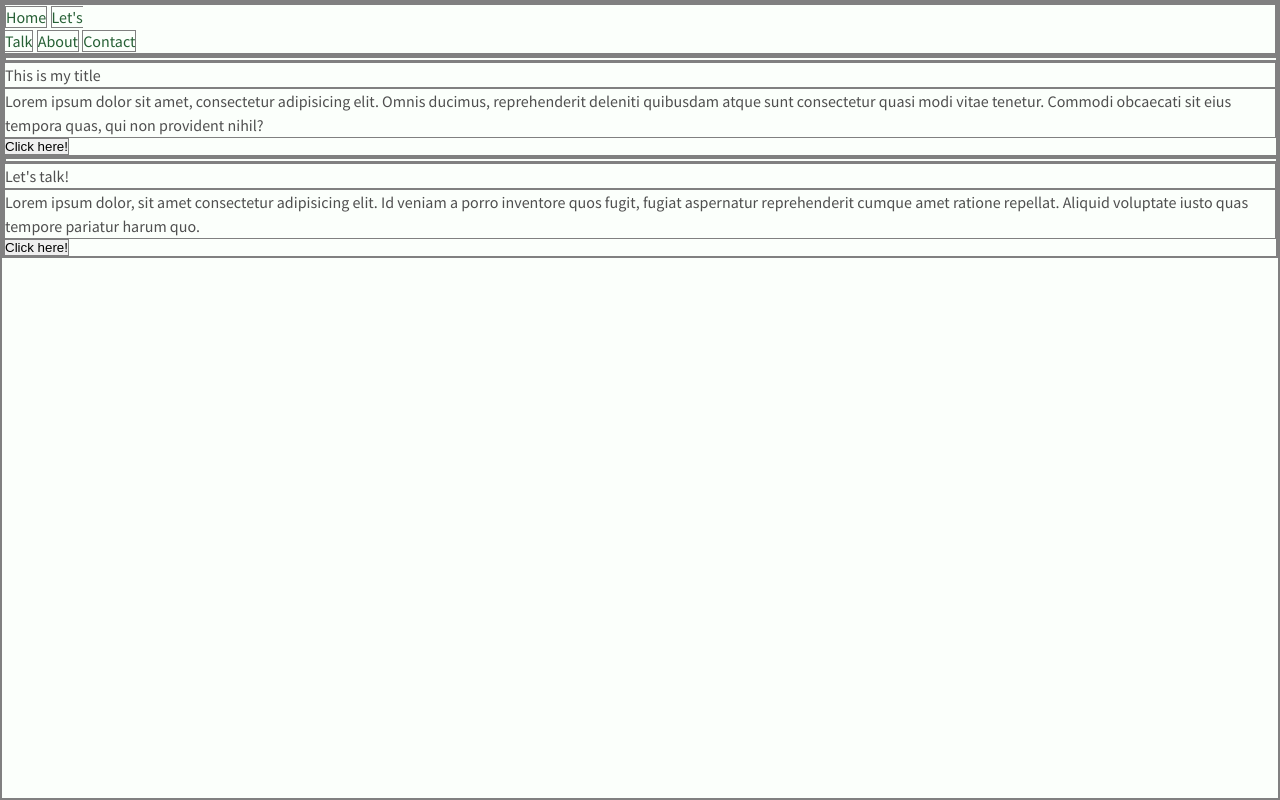
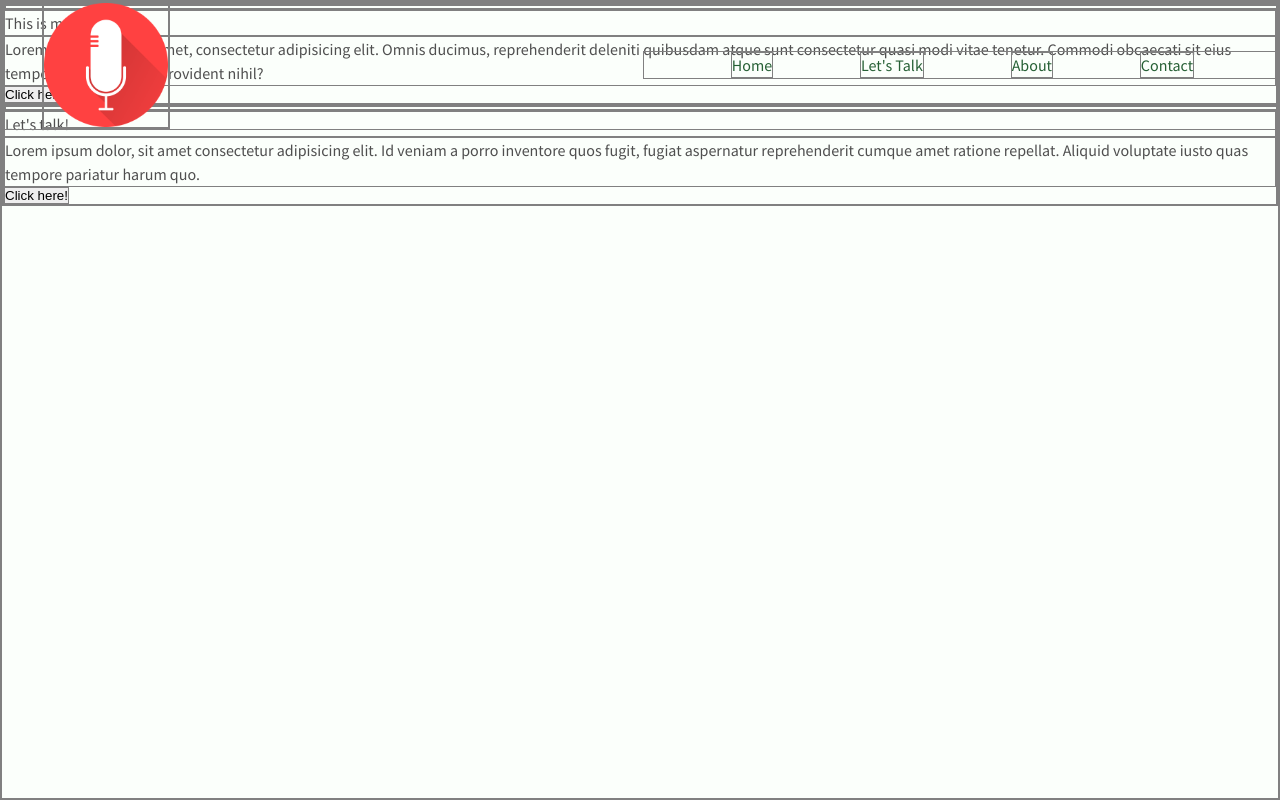
Before and after one commit to justinrivera47/talkShowWebsite, a plain HTML site: page index.html in a window 1280 px wide. Drawn offline with Linux system fonts and the light colour scheme.

Commit message:
Updated nav bar

```diff
--- a/index.css
+++ b/index.css
@@ -48,3 +48,24 @@ a{
   color:#266035;
   text-decoration: none;
 }
+
+nav {
+  display: flex;
+  justify-content: space-between;
+  align-items: center;
+  position: fixed;
+  top: 0;
+  width: 100%;
+  z-index: 999;
+}
+
+.logo {
+  width: 10%;
+  margin-left: 3%;;
+}
+
+.links {
+  width: 50%;
+  display: flex;
+  justify-content: space-evenly;
+}
--- a/index.html
+++ b/index.html
@@ -16,9 +16,12 @@
   <!-- Header Div and Nav -->
   <header>
     <nav>
-      <div>
+      <div class="logo">
+        <img src="assets/miclogo.png" alt="picture of a microphone">
+      </div>
+      <div class='links'>
         <a href="#home">Home</a>
-        <a href="#lets-talk">Let's <br>Talk</a>
+        <a href="#lets-talk">Let's Talk</a>
         <a href="#about">About</a>
         <a href="#contact">Contact</a>
       </div>
```
Also changed, not shown: assets/13FD52B9-FBB8-4541-8D19-AA8C979E760D_4_5005_c.jpeg (added), assets/miclogo.png (added).
